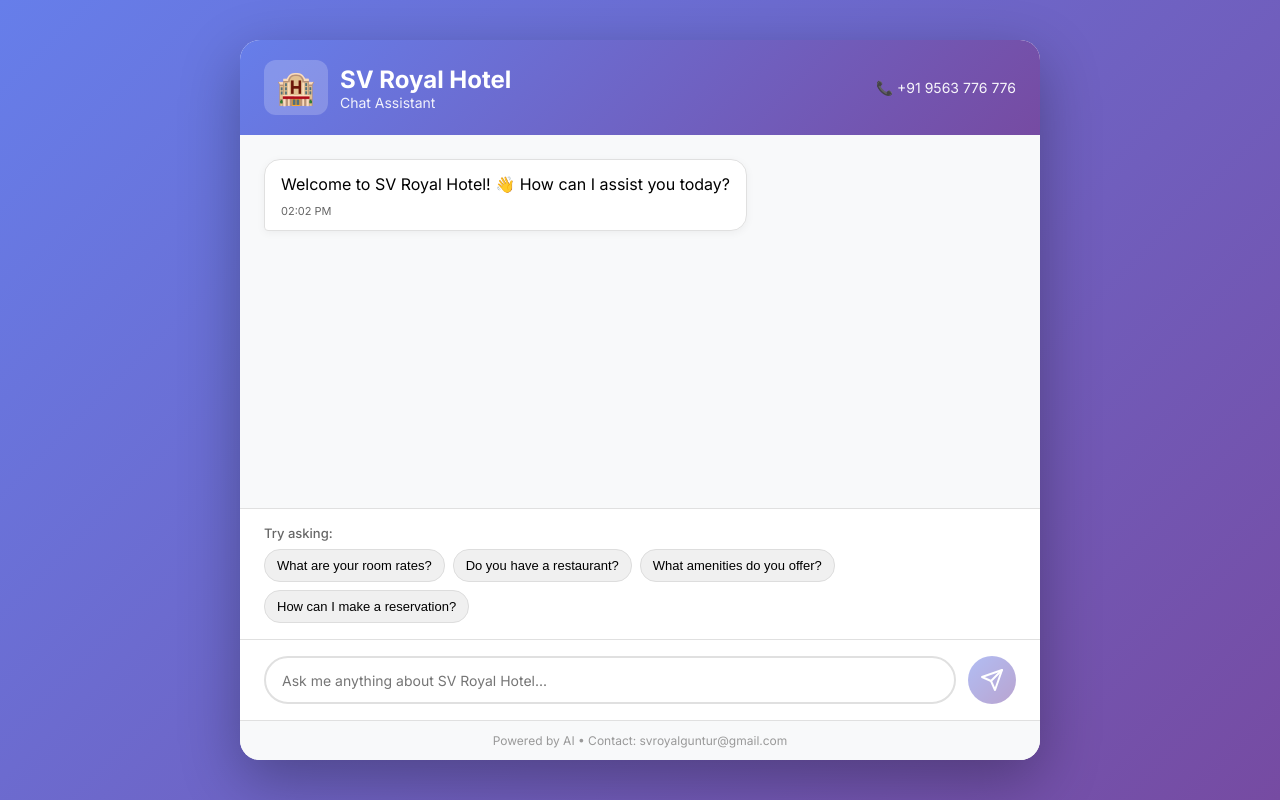
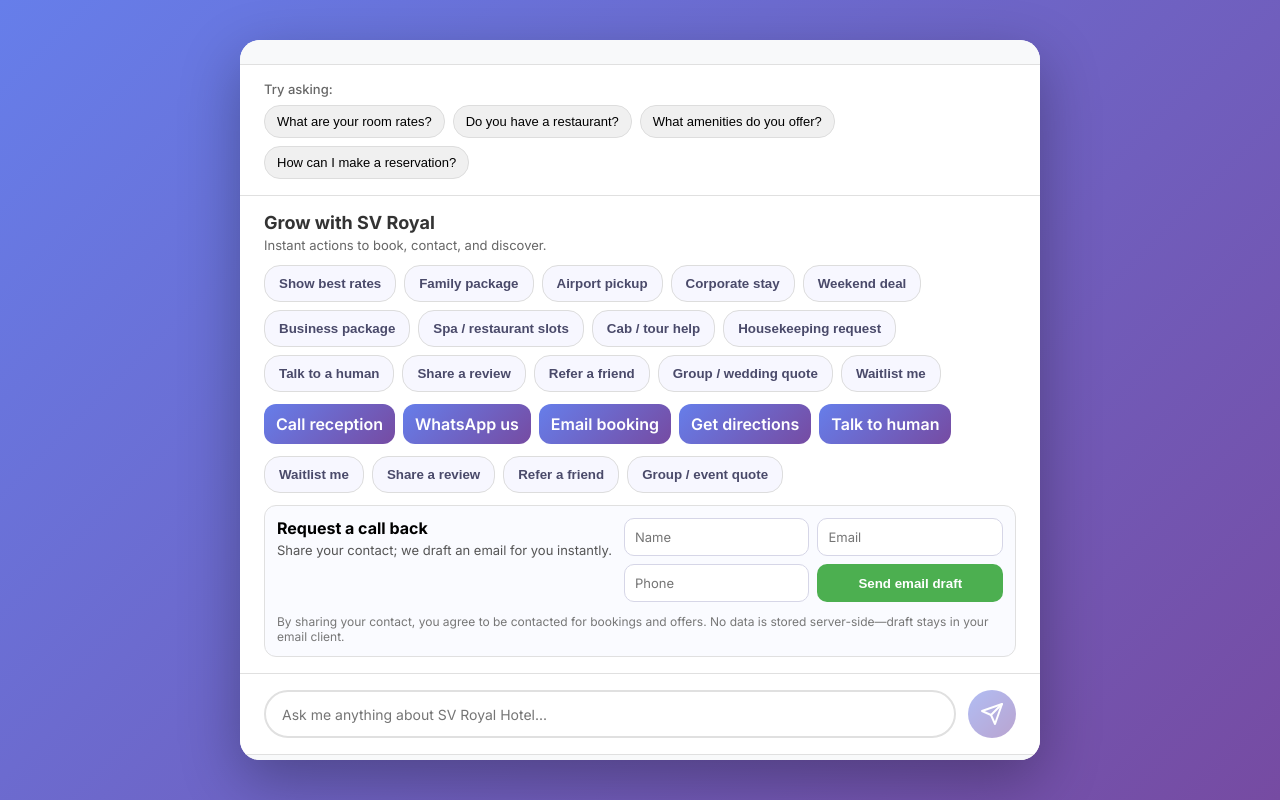
Before and after one commit to Manvith-projects/Chatbot, a React (Vite) app in the folder frontend/: page / in a window 1280 px wide. Built offline with nearby package versions, Linux system fonts and the light colour scheme.

Commit message:
initial commit: SV Royal Chatbot

```diff
--- a/frontend/src/App.css
+++ b/frontend/src/App.css
@@ -388,6 +388,138 @@
   transform: translateY(-1px);
 }
 
+.quick-actions {
+  padding: 16px 24px;
+  background: #fff;
+  border-top: 1px solid #e0e0e0;
+  display: flex;
+  flex-direction: column;
+  gap: 12px;
+}
+
+.quick-head h3 {
+  margin: 0;
+  font-size: 18px;
+  font-weight: 700;
+  color: #333;
+}
+
+.quick-head p {
+  margin: 4px 0 0 0;
+  color: #666;
+  font-size: 13px;
+}
+
+.quick-grid {
+  display: flex;
+  flex-wrap: wrap;
+  gap: 8px;
+}
+
+.pill-btn {
+  padding: 10px 14px;
+  border-radius: 16px;
+  border: 1px solid #ddd;
+  background: #f7f7ff;
+  color: #4a4a6a;
+  cursor: pointer;
+  font-weight: 600;
+  transition: all 0.2s;
+}
+
+.pill-btn:hover:not(:disabled) {
+  background: #667eea;
+  color: #fff;
+  border-color: #667eea;
+  transform: translateY(-1px);
+}
+
+.quick-links {
+  display: flex;
+  flex-wrap: wrap;
+  gap: 8px;
+}
+
+.cta-row {
+  display: flex;
+  flex-wrap: wrap;
+  gap: 8px;
+}
+
+.cta-link {
+  padding: 10px 12px;
+  background: linear-gradient(135deg, #667eea 0%, #764ba2 100%);
+  color: white;
+  text-decoration: none;
+  border-radius: 12px;
+  font-weight: 600;
+  transition: transform 0.2s, box-shadow 0.2s;
+}
+
+.cta-link:hover {
+  transform: translateY(-1px);
+  box-shadow: 0 4px 12px rgba(102, 126, 234, 0.3);
+}
+
+.lead-box {
+  border: 1px solid #e0e0e0;
+  border-radius: 12px;
+  padding: 12px;
+  background: #fafbff;
+  display: flex;
+  gap: 12px;
+  align-items: flex-start;
+  flex-wrap: wrap;
+}
+
+.lead-text h4 {
+  margin: 0;
+  font-size: 16px;
+  font-weight: 700;
+}
+
+.lead-text p {
+  margin: 4px 0 0 0;
+  color: #555;
+  font-size: 13px;
+}
+
+.lead-form {
+  display: grid;
+  grid-template-columns: repeat(auto-fit, minmax(180px, 1fr));
+  gap: 8px;
+  flex: 1;
+}
+
+.lead-form input {
+  padding: 10px;
+  border: 1px solid #d6d6e7;
+  border-radius: 10px;
+  font-family: inherit;
+  font-size: 13px;
+}
+
+.submit-lead {
+  padding: 10px 12px;
+  background: #4caf50;
+  color: white;
+  border: none;
+  border-radius: 10px;
+  font-weight: 700;
+  cursor: pointer;
+  transition: background 0.2s;
+}
+
+.submit-lead:hover {
+  background: #429545;
+}
+
+.consent-note {
+  margin: 0;
+  font-size: 12px;
+  color: #777;
+}
+
 .chat-input {
   display: flex;
   padding: 16px 24px;
--- a/frontend/src/App.jsx
+++ b/frontend/src/App.jsx
@@ -47,6 +47,9 @@ function App() {
   const [isLoading, setIsLoading] = useState(false);
   const [showFeedback, setShowFeedback] = useState(null);
   const [userId] = useState(() => `user_${Date.now()}_${Math.random().toString(36).substring(2, 11)}`);
+  const [leadName, setLeadName] = useState('');
+  const [leadEmail, setLeadEmail] = useState('');
+  const [leadPhone, setLeadPhone] = useState('');
   const messagesEndRef = useRef(null);
 
   const scrollToBottom = () => {
@@ -89,20 +92,21 @@ function App() {
     return locations.length > 0 ? locations : null;
   };
 
-  const handleSendMessage = async (e) => {
-    e.preventDefault();
+  const handleSendMessage = async (e, overrideText = null) => {
+    if (e?.preventDefault) e.preventDefault();
 
-    if (!inputValue.trim() || isLoading) return;
+    const outbound = overrideText ?? inputValue;
+    if (!outbound.trim() || isLoading) return;
 
     const userMessage = {
       type: 'user',
-      text: inputValue,
+      text: outbound,
       timestamp: new Date()
     };
 
     setMessages(prev => [...prev, userMessage]);
-    const questionText = inputValue;
-    setInputValue('');
+    const questionText = outbound;
+    if (!overrideText) setInputValue('');
     setIsLoading(true);
 
     try {
@@ -170,6 +174,103 @@ function App() {
     "What amenities do you offer?",
     "How can I make a reservation?"
   ];
+
+  const quickIntents = [
+    {
+      label: 'Show best rates',
+      text: 'What are the best rates and current offers?'
+    },
+    {
+      label: 'Family package',
+      text: 'Do you have any family or weekend packages?'
+    },
+    {
+      label: 'Airport pickup',
+      text: 'Can you arrange airport pickup and what is the cost?'
+    },
+    {
+      label: 'Corporate stay',
+      text: 'Do you offer corporate or long-stay discounts?'
+    },
+    {
+      label: 'Weekend deal',
+      text: 'Any weekend or time-based deals available now?'
+    },
+    {
+      label: 'Business package',
+      text: 'What business or meeting packages do you have?'
+    },
+    {
+      label: 'Spa / restaurant slots',
+      text: 'Help me book a restaurant table or spa slot.'
+    },
+    {
+      label: 'Cab / tour help',
+      text: 'Can you arrange cabs or local tours and share an itinerary?'
+    },
+    {
+      label: 'Housekeeping request',
+      text: 'I need housekeeping / amenities in my room.'
+    },
+    {
+      label: 'Talk to a human',
+      text: 'Connect me to a human agent right now.'
+    },
+    {
+      label: 'Share a review',
+      text: 'I want to leave a review for my stay.'
+    },
+    {
+      label: 'Refer a friend',
+      text: 'Can I get a referral code for friends or corporates?'
+    },
+    {
+      label: 'Group / wedding quote',
+      text: 'Need a quick quote for a group / wedding / event booking.'
+    },
+    {
+      label: 'Waitlist me',
+      text: 'If rooms are sold out, please waitlist me for my dates.'
+    }
+  ];
+
+  const quickLinks = [
+    { label: 'Call reception', href: 'tel:+919563776776' },
+    { label: 'WhatsApp us', href: 'https://wa.me/919563776776?text=Hi%20SV%20Royal%2C%20I%20want%20to%20book%20a%20room.' },
+    { label: 'Email booking', href: 'mailto:svroyalguntur@gmail.com?subject=Room%20booking%20enquiry&body=Hi%20SV%20Royal%2C%20I%20want%20to%20book%20a%20room.' },
+    { label: 'Get directions', href: `https://www.google.com/maps/search/?api=1&query=${encodeURIComponent(HOTEL_LOCATION.query)}` },
+    { label: 'Talk to human', href: 'tel:+919563776776' }
+  ];
+
+  const handleLeadSubmit = () => {
+    if (!leadName && !leadEmail && !leadPhone) return;
+
+    const subject = encodeURIComponent('New booking lead - SV Royal');
+    const body = encodeURIComponent(
+      `Name: ${leadName}\nEmail: ${leadEmail}\nPhone: ${leadPhone}\nInterest: Please share best available rates and offers.`
+    );
+
+    window.open(`mailto:svroyalguntur@gmail.com?subject=${subject}&body=${body}`, '_blank');
+
+    setMessages(prev => [...prev, {
+      type: 'bot',
+      text: `Thanks ${leadName || 'there'}! We have prepared an email draft to svroyalguntur@gmail.com. You can also call us at +91 9563 776 776 for instant confirmation.`,
+      timestamp: new Date()
+    }]);
+
+    setLeadName('');
+    setLeadEmail('');
+    setLeadPhone('');
+  };
+
+  const sendQuickIntent = async (text) => {
+    setInputValue(text);
+    await handleSendMessage({ preventDefault: () => {} }, text);
+  };
+
+  const mailtoAction = (subject, body) => {
+    window.open(`mailto:svroyalguntur@gmail.com?subject=${encodeURIComponent(subject)}&body=${encodeURIComponent(body)}`, '_blank');
+  };
 
   return (
     <div className="chat-container">
@@ -315,6 +416,92 @@ function App() {
         </div>
       )}
 
+      <div className="quick-actions">
+        <div className="quick-head">
+          <h3>Grow with SV Royal</h3>
+          <p>Instant actions to book, contact, and discover.</p>
+        </div>
+
+        <div className="quick-grid">
+          {quickIntents.map((item, idx) => (
+            <button
+              key={idx}
+              className="pill-btn"
+              onClick={() => sendQuickIntent(item.text)}
+              disabled={isLoading}
+            >
+              {item.label}
+            </button>
+          ))}
+        </div>
+
+        <div className="quick-links">
+          {quickLinks.map((link, idx) => (
+            <a key={idx} className="cta-link" href={link.href} target="_blank" rel="noopener noreferrer">
+              {link.label}
+            </a>
+          ))}
+        </div>
+
+        <div className="cta-row">
+          <button
+            className="pill-btn"
+            onClick={() => mailtoAction('Waitlist request - SV Royal', 'Please waitlist me for the following dates and room type:')}
+          >
+            Waitlist me
+          </button>
+          <button
+            className="pill-btn"
+            onClick={() => mailtoAction('Review for my stay - SV Royal', 'I would like to share my review:')}
+          >
+            Share a review
+          </button>
+          <button
+            className="pill-btn"
+            onClick={() => mailtoAction('Refer a friend / corporate - SV Royal', 'Please share a referral code or corporate offer:')}
+          >
+            Refer a friend
+          </button>
+          <button
+            className="pill-btn"
+            onClick={() => mailtoAction('Group / wedding / event quote - SV Royal', 'I need a quick quote for group/event/wedding. Details:')}
+          >
+            Group / event quote
+          </button>
+        </div>
+
+        <div className="lead-box">
+          <div className="lead-text">
+            <h4>Request a call back</h4>
+            <p>Share your contact; we draft an email for you instantly.</p>
+          </div>
+          <div className="lead-form">
+            <input
+              type="text"
+              placeholder="Name"
+              value={leadName}
+              onChange={(e) => setLeadName(e.target.value)}
+            />
+            <input
+              type="email"
+              placeholder="Email"
+              value={leadEmail}
+              onChange={(e) => setLeadEmail(e.target.value)}
+            />
+            <input
+              type="tel"
+              placeholder="Phone"
+              value={leadPhone}
+              onChange={(e) => setLeadPhone(e.target.value)}
+            />
+            <button className="submit-lead" onClick={handleLeadSubmit}>
+              Send email draft
+            </button>
+          </div>
+          <p className="consent-note">By sharing your contact, you agree to be contacted for bookings and offers. No data is stored server-side—draft stays in your email client.</p>
+        </div>
+      </div>
+
       <form className="chat-input" onSubmit={handleSendMessage}>
         <input
           type="text"
```
Also changed, not shown: 1 other file (tests, documents, lock files or other folders).
